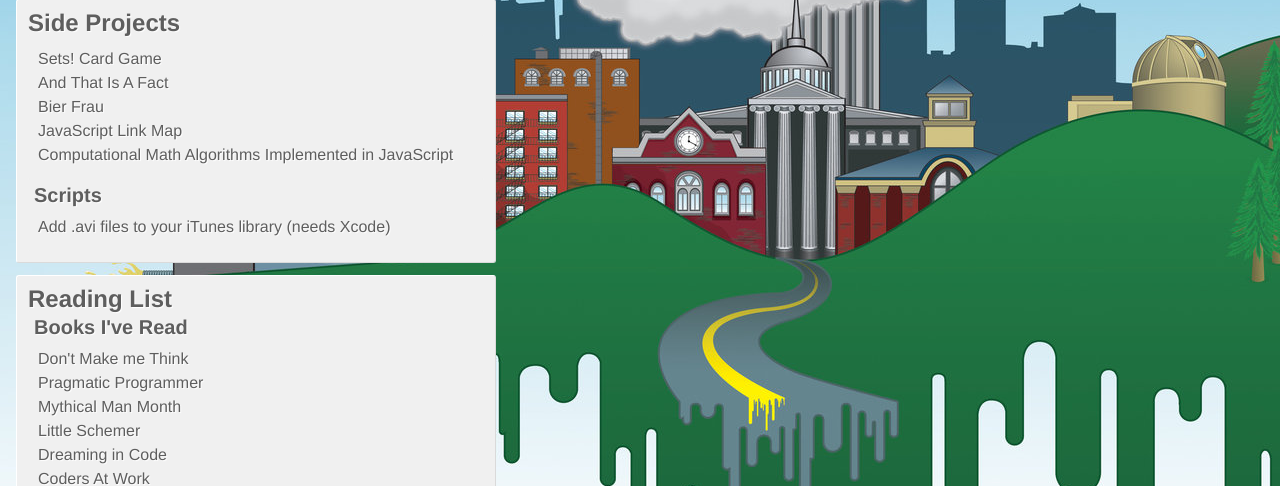
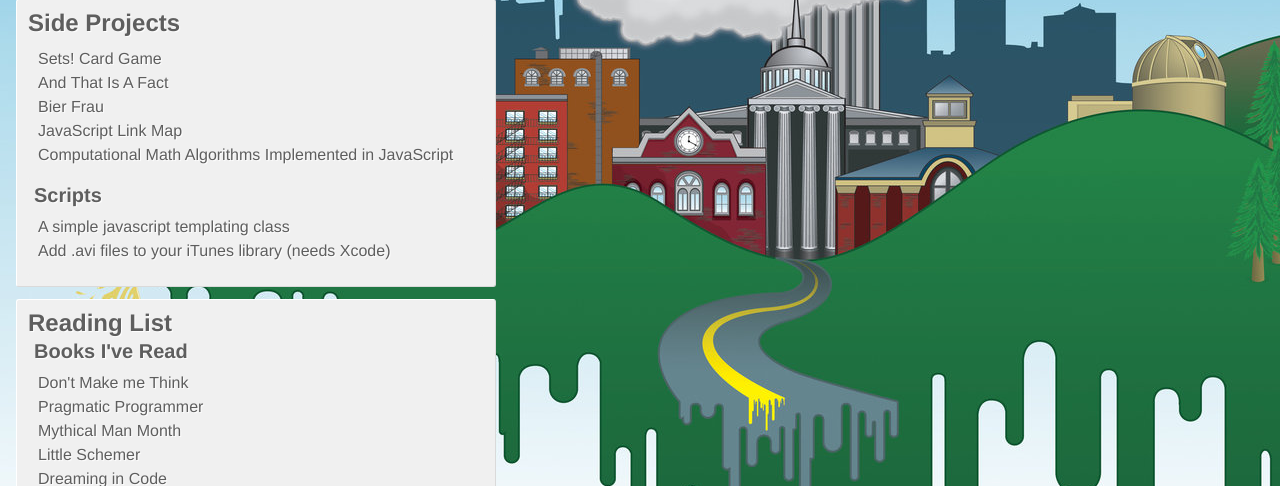
Before and after one commit to ryan953/ryanalbrecht.ca, a PHP site: page / in a window 1280 px wide. Shown: the part 365-851 px from the top of the page. Run offline with PHP 8.4, Linux system fonts and the light colour scheme.

Commit message:
added a link to my simple js-template class on github.

```diff
--- a/index.php
+++ b/index.php
@@ -68,6 +68,7 @@
 				<section id="scripts">
 					<h1>Scripts</h1>
 					<ul>
+						<li><a href="https://github.com/ryan953/JS-Template">A simple javascript templating class</a></li>
 						<li><a href="//apps.ryan953.com/src/fixVideoFiles.bash">Add .avi files to your iTunes library (needs Xcode)</a></li>
 					</ul>
 				</section>
```
